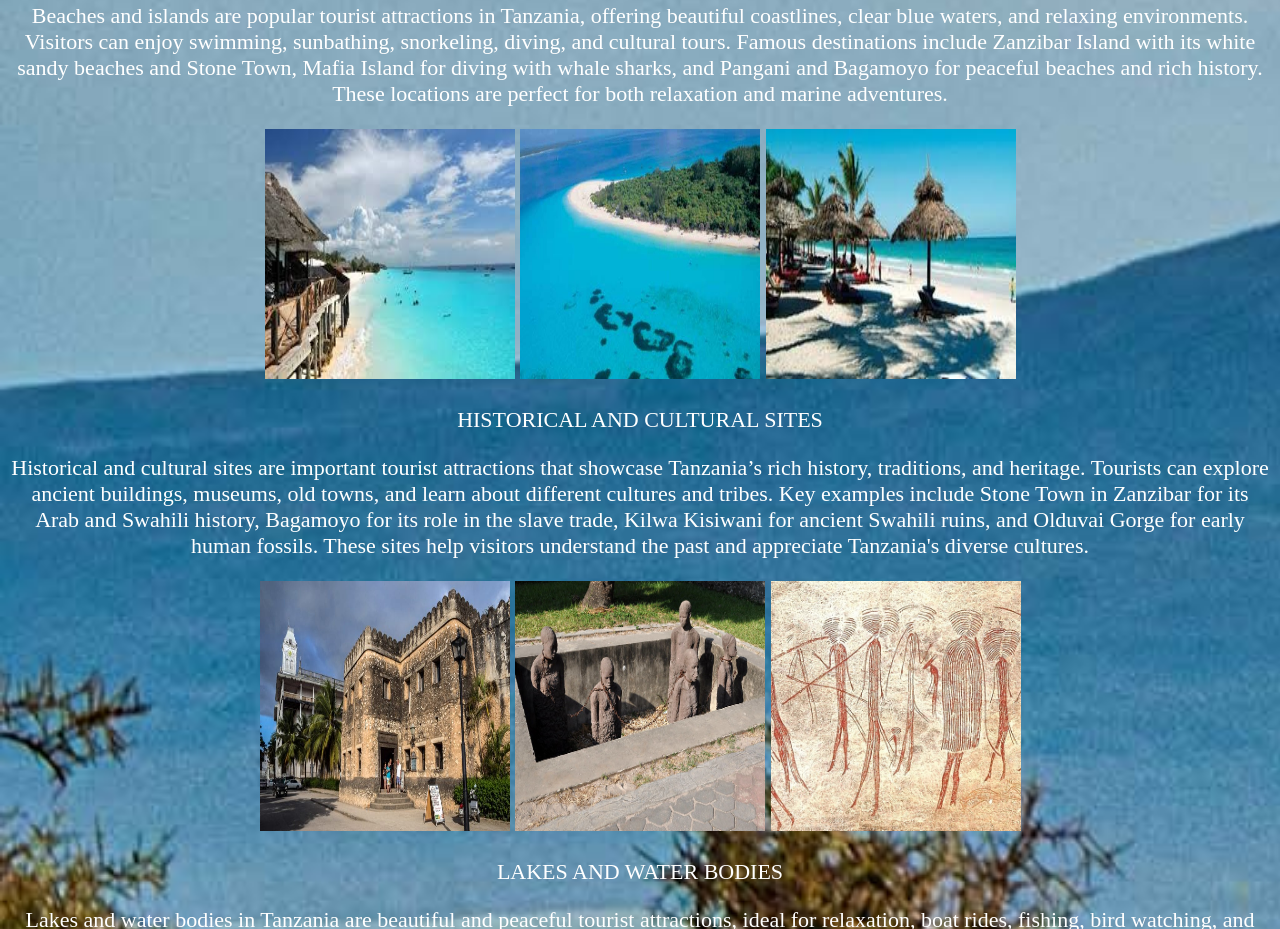
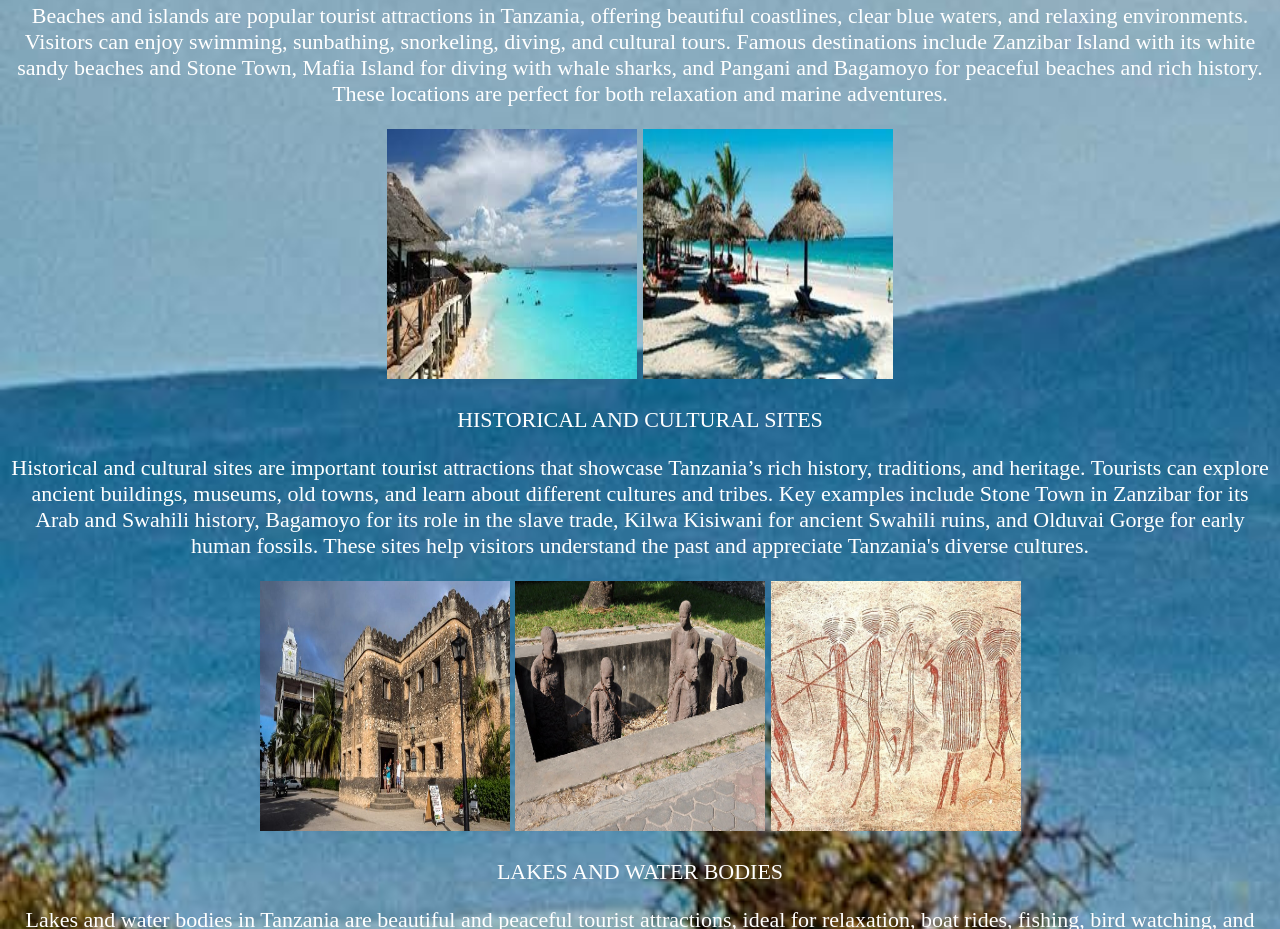
Before and after one commit to mirajisheva/tourism, a plain HTML site: page Tourist_attraction.html in a window 1280 px wide. Shown: the part 1577-2506 px from the top of the page. Drawn offline with Linux system fonts and the light colour scheme.

Commit message:
Update Tourist_attraction.html

```diff
--- a/Tourist_attraction.html
+++ b/Tourist_attraction.html
@@ -42,7 +42,6 @@
 <nav>
 <center>
 <img src="70.jpg"width="250"height="250">
-<img src="701.jpg"width="240"height="250">
 <img src="161.jpg"width="250"height="250">
 </center>
 <p><center>HISTORICAL AND CULTURAL SITES</center><p>
```
